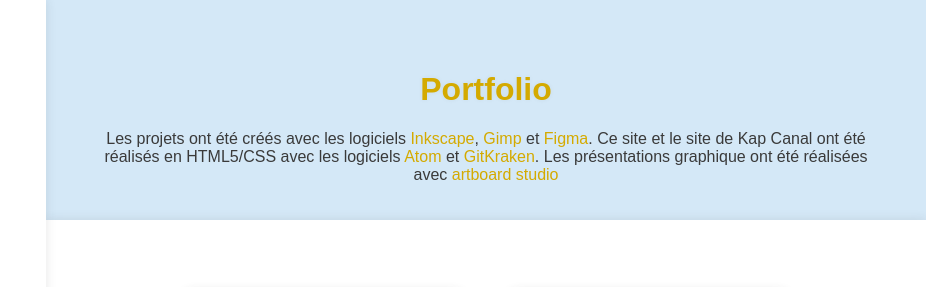
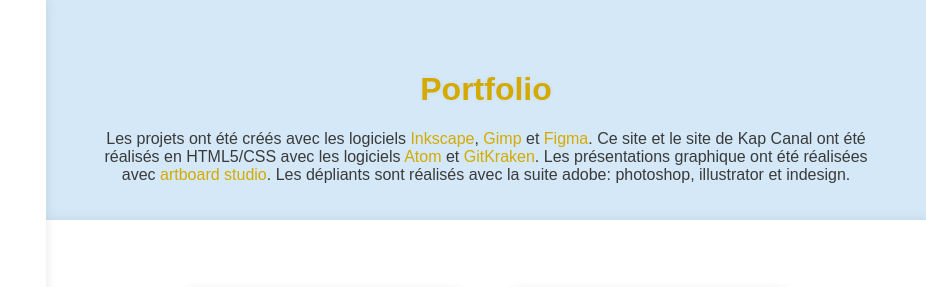
Before and after one commit to lperruchaud/lperruchaud.github.io, a plain HTML site: page index.html in a window 1280 px wide. Shown: the top 287 px of the page, 354-1280 px from the left. Drawn offline with Linux system fonts and the light colour scheme.

Commit message:
ajout de la suite adobe dans le texte et reformatage du texte

```diff
--- a/index.html
+++ b/index.html
@@ -30,7 +30,9 @@
         <div id="Accueil">
           <h1>Portfolio</h1>
             <div id="portfolio">
-              <p>Les projets ont été créés avec les logiciels <a href="https://inkscape.org/fr" class="software">Inkscape</a>, <a href="https://www.gimp.org" class="software">Gimp</a> et <a href="https://www.figma.com" class="software">Figma</a>. Ce site et le site de Kap Canal ont été réalisés en HTML5/CSS avec les logiciels <a href="https://github.com/atom" class="software">Atom</a> et <a href="https://www.gitkraken.com" class="software">GitKraken</a>. Les présentations graphique ont été réalisées avec <a href="https://artboard.studio" class="software">artboard studio</a></p>
+              <p>Les projets ont été créés avec les logiciels <a href="https://inkscape.org/fr" class="software">Inkscape</a>, <a href="https://www.gimp.org" class="software">Gimp</a> et <a href="https://www.figma.com" class="software">Figma</a>.
+                Ce site et le site de Kap Canal ont été réalisés en HTML5/CSS avec les logiciels <a href="https://github.com/atom" class="software">Atom</a> et <a href="https://www.gitkraken.com" class="software">GitKraken</a>.
+                Les présentations graphique ont été réalisées avec <a href="https://artboard.studio" class="software">artboard studio</a>. Les dépliants sont réalisés avec la suite adobe: photoshop, illustrator et indesign.</p>
               <div class="pin_container">
                 <div class="card card_legende card_logo"><span>Logo</span></div>
                 <div class="card card_legende card_depliant"><span>Dépliant / flyers / Print</span></div>
```
